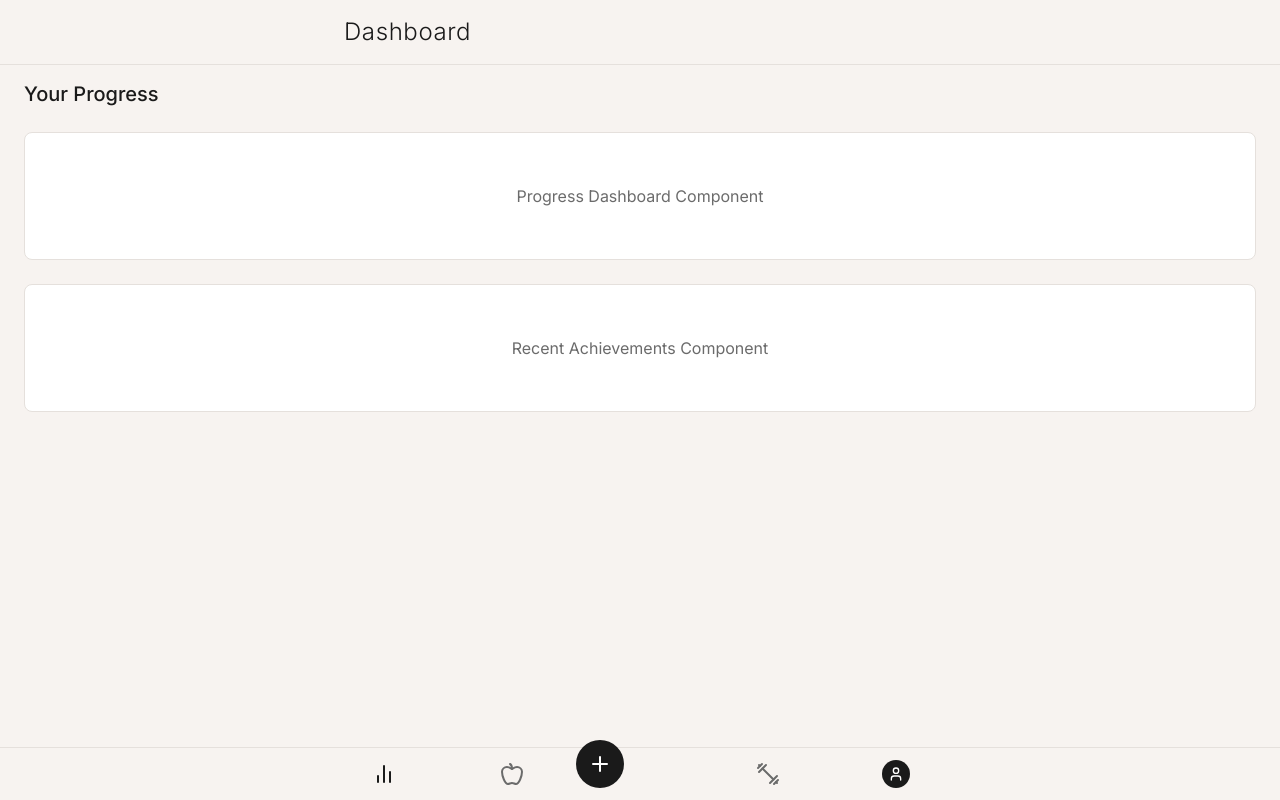
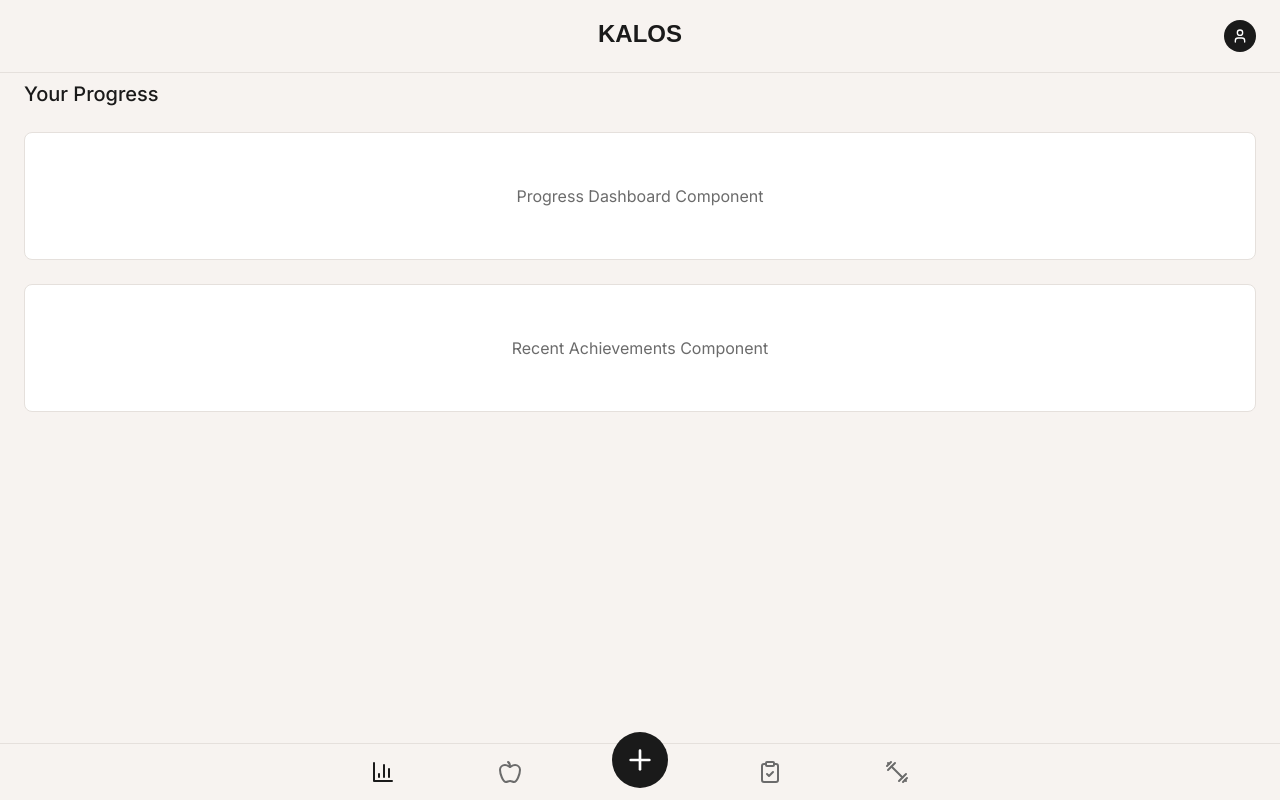
Before and after one commit to lfmcagency/fitness-tracker, a Next.js app: page /dashboard in a window 1280 px wide. Built offline with nearby package versions, Linux system fonts and the light colour scheme.

Commit message:
app layout fixes

```diff
--- a/package.json
+++ b/package.json
@@ -29,6 +29,7 @@
         "class-variance-authority": "^0.7.1",
         "clsx": "^2.1.1",
         "date-fns": "^4.1.0",
+        "framer-motion": "^12.5.0",
         "lucide-react": "^0.288.0",
         "mongodb": "^5.9.0",
         "mongoose": "^7.6.3",
--- a/src/app/page.tsx
+++ b/src/app/page.tsx
@@ -19,11 +19,10 @@ export default function Home() {
       <div className="flex-1 flex flex-col items-center justify-center px-6 py-12">
         <div className="w-full max-w-md text-center">
           <h1 className="text-4xl font-light tracking-wide text-[#1A1A1A] mb-3">
-            <span className="block">Welcome to</span>
             <span className="block font-medium">Kalos</span>
           </h1>
           <p className="mt-3 text-lg text-[#6B6B6B] mb-8">
-            Track your fitness journey with a holistic approach to training, nutrition, and daily routines.
+            sculpt your future
           </p>
           <div className="flex flex-col space-y-3">
             <Link
--- a/src/components/layout/AppLayout.tsx
+++ b/src/components/layout/AppLayout.tsx
@@ -1,16 +1,23 @@
+// src/components/layout/AppLayout.tsx
 "use client"
 
 import { useState } from "react"
-import Header from "@/components/layout/Header"
-import BottomNavigation from "@/components/layout/BottomNavigation"
-import QuickAddMenu from "@/components/layout/QuickAddMenu"
+import Header from "./Header"
+import BottomNavigation from "./BottomNavigation"
+import QuickAddMenu from "./QuickAddMenu"
 
 interface AppLayoutProps {
   children: React.ReactNode
-  title?: string
+  title: string;
+  showBackButton?: boolean
+  onBackClick?: () => void
 }
 
-export default function AppLayout({ children, title = "Kalos" }: AppLayoutProps) {
+export default function AppLayout({
+  children,
+  showBackButton = false,
+  onBackClick
+}: AppLayoutProps) {
   const [quickAddOpen, setQuickAddOpen] = useState(false)
 
   const handleQuickAddToggle = () => {
@@ -19,7 +26,10 @@ export default function AppLayout({ children, title = "Kalos" }: AppLayoutProps)
 
   return (
     <div className="flex flex-col min-h-screen bg-[#F7F3F0] text-[#1A1A1A]">
-      <Header title={title} />
+      <Header
+        showBackButton={showBackButton}
+        onBackClick={onBackClick}
+      />
 
       <main className="flex-1 pt-20 pb-20 overflow-auto">
         {children}
--- a/src/components/layout/BottomNavigation.tsx
+++ b/src/components/layout/BottomNavigation.tsx
@@ -1,8 +1,9 @@
+// src/components/layout/BottomNavigation.tsx
 "use client"
 
 import { usePathname } from "next/navigation"
 import Link from "next/link"
-import { BarChart2, Apple, Plus, Dumbbell, User } from "lucide-react"
+import { BarChart3, Apple, Plus, ClipboardCheck, Dumbbell } from "lucide-react"
 
 interface BottomNavigationProps {
   onQuickAddClick: () => void
@@ -12,24 +13,24 @@ export default function BottomNavigation({ onQuickAddClick }: BottomNavigationPr
   const pathname = usePathname()
 
   const isActive = (path: string) => {
-    return pathname === path
+    return pathname === path || pathname?.startsWith(path + '/');
   }
 
   return (
     <nav className="fixed bottom-0 left-0 right-0 z-50 bg-[#F7F3F0] border-t border-[#E5E0DC]">
-      <div className="max-w-screen-sm mx-auto grid grid-cols-5 items-center">
+      <div className="max-w-screen-sm mx-auto flex items-center justify-around">
         <Link
           href="/dashboard"
-          className={`flex flex-col items-center justify-center py-3 ${
+          className={`flex items-center justify-center py-4 px-3 ${
             isActive("/dashboard") ? "text-[#1A1A1A]" : "text-[#6B6B6B]"
           }`}
         >
-          <BarChart2 className="w-6 h-6" />
+          <BarChart3 className="w-6 h-6" />
         </Link>
 
         <Link
           href="/nutrition"
-          className={`flex flex-col items-center justify-center py-3 ${
+          className={`flex items-center justify-center py-4 px-3 ${
             isActive("/nutrition") ? "text-[#1A1A1A]" : "text-[#6B6B6B]"
           }`}
         >
@@ -38,30 +39,28 @@ export default function BottomNavigation({ onQuickAddClick }: BottomNavigationPr
 
         <button
           onClick={onQuickAddClick}
-          className="flex items-center justify-center w-12 h-12 rounded-full bg-[#1A1A1A] text-white -mt-5"
+          className="flex items-center justify-center w-14 h-14 rounded-full bg-[#1A1A1A] text-white -mt-6"
         >
-          <Plus className="w-6 h-6" />
+          <Plus className="w-8 h-8" />
         </button>
 
         <Link
+          href="/routine"
+          className={`flex items-center justify-center py-4 px-3 ${
+            isActive("/routine") ? "text-[#1A1A1A]" : "text-[#6B6B6B]"
+          }`}
+        >
+          <ClipboardCheck className="w-6 h-6" />
+        </Link>
+
+        <Link
           href="/training"
-          className={`flex flex-col items-center justify-center py-3 ${
+          className={`flex items-center justify-center py-4 px-3 ${
             isActive("/training") ? "text-[#1A1A1A]" : "text-[#6B6B6B]"
           }`}
         >
           <Dumbbell className="w-6 h-6" />
         </Link>
-
-        <Link
-          href="/profile"
-          className={`flex flex-col items-center justify-center py-3 ${
-            isActive("/profile") ? "text-[#1A1A1A]" : "text-[#6B6B6B]"
-          }`}
-        >
-          <div className="w-7 h-7 rounded-full bg-[#1A1A1A] flex items-center justify-center overflow-hidden">
-            <User className="w-4 h-4 text-white" />
-          </div>
-        </Link>
       </div>
     </nav>
   )
--- a/src/components/layout/Header.tsx
+++ b/src/components/layout/Header.tsx
@@ -1,14 +1,42 @@
+// src/components/layout/Header.tsx
 "use client"
 
+import Link from "next/link"
+import { User } from "lucide-react"
+
 interface HeaderProps {
-  title: string
+  showBackButton?: boolean
+  onBackClick?: () => void
 }
 
-export default function Header({ title }: HeaderProps) {
+export default function Header({ showBackButton, onBackClick }: HeaderProps) {
   return (
     <header className="fixed top-0 left-0 right-0 z-50 bg-[#F7F3F0] border-b border-[#E5E0DC]">
-      <div className="px-6 py-4 max-w-screen-sm mx-auto flex items-center justify-between">
-        <h1 className="text-2xl font-light tracking-wide">{title}</h1>
+      <div className="px-6 py-4 flex items-center justify-between">
+        {/* Left section */}
+        <div className="w-10">
+          {showBackButton && (
+            <button onClick={onBackClick} className="p-1">
+              {/* Back button icon would go here */}
+            </button>
+          )}
+        </div>
+
+        {/* Center - KALOS logo */}
+        <div className="flex-1 flex justify-center items-center">
+          <svg width="100" height="40" xmlns="http://www.w3.org/2000/svg" className="fill-current">
+            <text x="50%" y="50%" fontFamily="Dubai, sans-serif" fontSize="24" fontWeight="bold" fill="currentColor" textAnchor="middle" dominantBaseline="middle">
+              KALOS
+            </text>
+          </svg>
+        </div>
+
+        {/* Right - Profile icon */}
+        <Link href="/profile" className="w-10 flex justify-end">
+          <div className="w-8 h-8 rounded-full bg-[#1A1A1A] flex items-center justify-center">
+            <User className="w-4 h-4 text-white" />
+          </div>
+        </Link>
       </div>
     </header>
   )
```
Also changed, not shown: src/components/layout/QuickAddMenu.tsx (+108 -47 lines), 1 other file (tests, documents, lock files or other folders).
